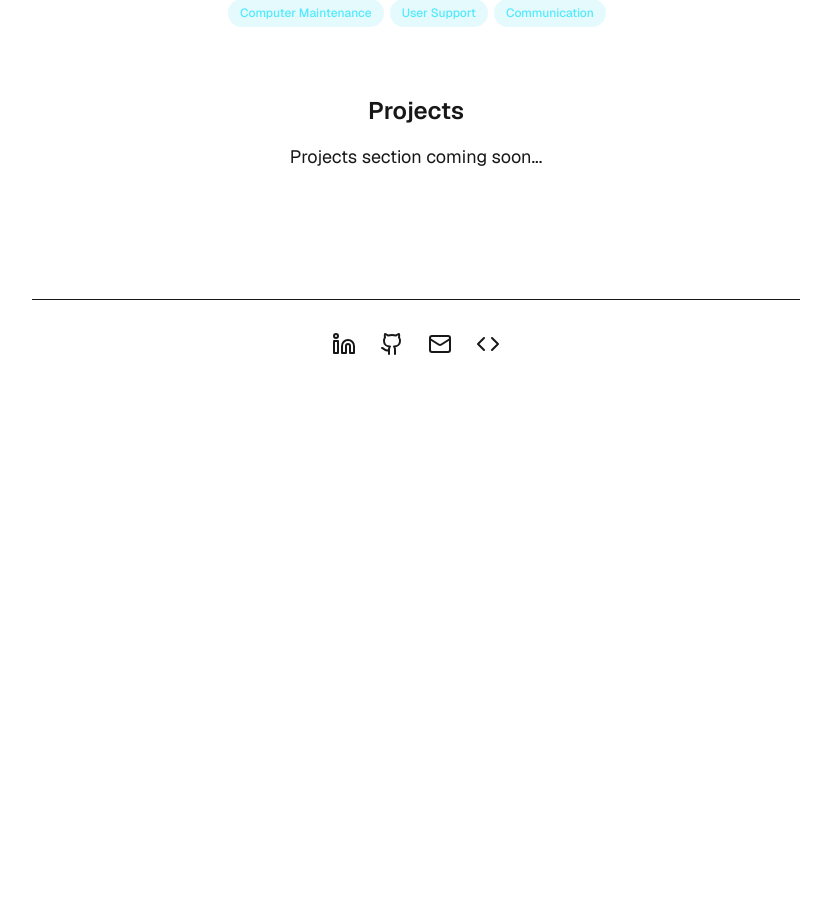
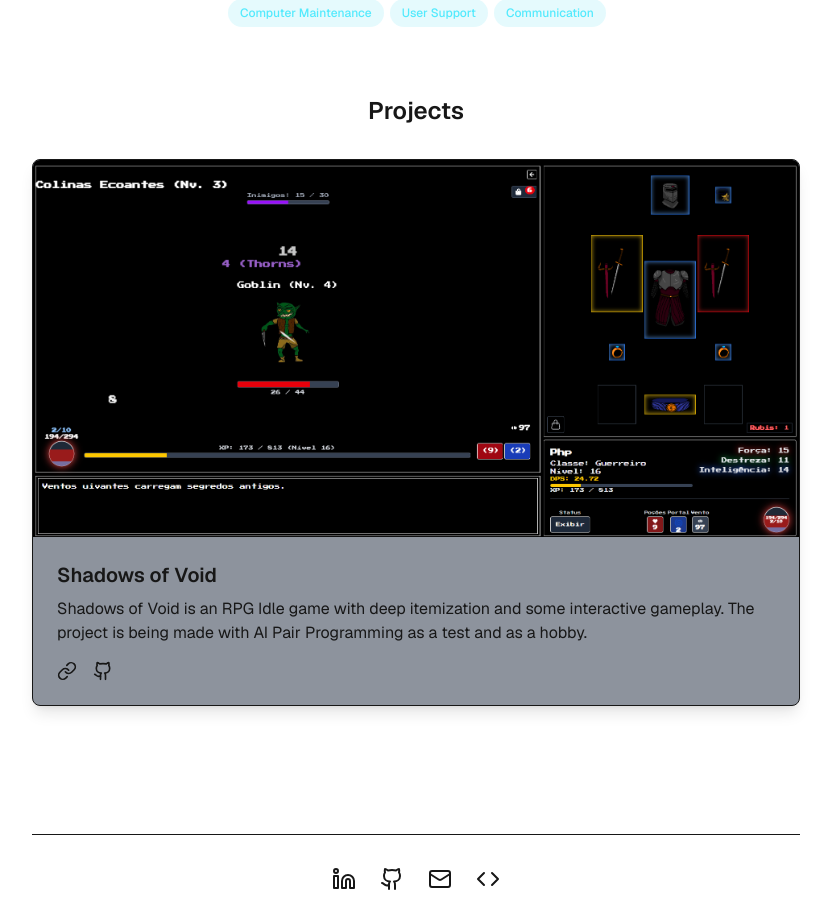
Before and after one commit to dvictorps/portifolio-victor, a Next.js app: page / in a window 1280 px wide. Shown: the part 1316-2219 px from the top of the page, without its empty margins (224-1055 px from the left). Before the commit the page ends 1768 px from the top, so only its background shows below. Built offline with nearby package versions, Linux system fonts and the light colour scheme; no server answers.

Commit message:
Add project section for "Shadows of Void" in English and Portuguese JSON files; create ProjectCard component for displaying project details; update Home page to include project showcase.

```diff
--- a/messages/en.json
+++ b/messages/en.json
@@ -82,5 +82,14 @@
       "description": "IT Assistant, performing computer replacement and maintenance and providing user support.",
       "technologies": ["Computer Maintenance", "User Support", "Communication"]
     }
+  ],
+  "Projects": [
+    {
+      "title": "Shadows of Void",
+      "description": "Shadows of Void is an RPG Idle game with deep itemization and some interactive gameplay. The project is being made with AI Pair Programming as a test and as a hobby.",
+      "imageUrl": "/images/2025-04-20 014724.png",
+      "projectUrl": "https://shadows-of-void.vercel.app/",
+      "repoUrl": null
+    }
   ]
 }
--- a/messages/pt.json
+++ b/messages/pt.json
@@ -82,5 +82,14 @@
       "description": "Assistente de TI, realizando troca e manutenção de computadores e prestando suporte a usuários.",
       "technologies": ["Manutenção de Computadores", "Suporte ao Usuário", "Comunicação"]
     }
+  ],
+  "Projects": [
+    {
+      "title": "Shadows of Void",
+      "description": "Shadows of Void é um jogo RPG Idle com itemização profunda e alguma jogabilidade interativa. O projeto está sendo feito com Programação em Par com IA como teste e como hobby.",
+      "imageUrl": "/images/2025-04-20 014724.png",
+      "projectUrl": "https://shadows-of-void.vercel.app/",
+      "repoUrl": null
+    }
   ]
 }
--- a/src/app/page.tsx
+++ b/src/app/page.tsx
@@ -2,12 +2,14 @@
 
 import { Linkedin, Github, Mail, Code } from "lucide-react";
 import ExperienceCard from "../components/ExperienceCard";
+import ProjectCard from "../components/ProjectCard";
 import { useTranslations } from "next-intl";
 import LanguageSwitcher from "../components/LanguageSwitcher"; // Import the switcher
 
 export default function Home() {
   const t = useTranslations("HomePage");
   const tExp = useTranslations("Experiences");
+  const tProj = useTranslations("Projects");
 
   const experiences = [0, 1, 2].map((index) => ({
     dateRange: tExp(`${index}.dateRange`),
@@ -15,6 +17,14 @@ export default function Home() {
     company: tExp(`${index}.company`),
     description: tExp(`${index}.description`),
     technologies: tExp.raw(`${index}.technologies`),
+  }));
+
+  const projects = [0].map((index) => ({
+    title: tProj(`${index}.title`),
+    description: tProj(`${index}.description`),
+    imageUrl: tProj(`${index}.imageUrl`),
+    projectUrl: tProj(`${index}.projectUrl`),
+    repoUrl: tProj(`${index}.repoUrl`) || null,
   }));
 
   return (
@@ -61,12 +71,21 @@ export default function Home() {
         </section>
 
         <section id="projects" className="mb-16 scroll-mt-16">
-          <h3 className="text-2xl font-semibold text-text-primary mb-4 text-center">
+          <h3 className="text-2xl font-semibold text-text-primary mb-8 text-center">
             {t("projects.title")}
           </h3>
-          <p className="text-lg text-text-muted text-center">
-            {t("projects.comingSoon")}
-          </p>
+          <div className="grid grid-cols-1 gap-8">
+            {projects.map((proj, index) => (
+              <ProjectCard
+                key={index}
+                title={proj.title}
+                description={proj.description}
+                imageUrl={proj.imageUrl}
+                projectUrl={proj.projectUrl}
+                repoUrl={proj.repoUrl}
+              />
+            ))}
+          </div>
         </section>
       </main>
 
--- /dev/null
+++ b/src/components/ProjectCard.tsx
@@ -0,0 +1,76 @@
+import React from "react";
+import Image from "next/image";
+import { Link, Github } from "lucide-react"; // Import icons
+
+interface ProjectCardProps {
+  title: string;
+  description: string;
+  imageUrl: string;
+  projectUrl: string;
+  repoUrl?: string | null; // Optional repo URL
+}
+
+const ProjectCard: React.FC<ProjectCardProps> = ({
+  title,
+  description,
+  imageUrl,
+  projectUrl,
+  repoUrl,
+}) => {
+  return (
+    <div className="mb-12 last:mb-0 overflow-hidden rounded-lg shadow-lg bg-slate-800/50 border border-border-color transition-shadow hover:shadow-cyan-300/20">
+      <a
+        href={projectUrl}
+        target="_blank"
+        rel="noopener noreferrer"
+        aria-label={`${title} (opens project link in a new tab)`}
+      >
+        <Image
+          src={imageUrl}
+          alt={`Thumbnail for ${title}`}
+          width={800} // Adjust width as needed
+          height={450} // Adjust height (e.g., 16:9 ratio)
+          className="w-full object-cover" // Make image cover the area
+        />
+      </a>
+      <div className="p-6">
+        <h4 className="font-semibold text-xl mb-2 text-text-primary">
+          <a
+            href={projectUrl}
+            target="_blank"
+            rel="noopener noreferrer"
+            className="hover:text-accent-hover focus-visible:text-accent-hover transition-colors"
+            aria-label={`${title} (opens project link in a new tab)`}
+          >
+            {title}
+          </a>
+        </h4>
+        <p className="text-text-secondary mb-4">{description}</p>
+        <div className="flex space-x-4 mt-auto">
+          <a
+            href={projectUrl}
+            target="_blank"
+            rel="noopener noreferrer"
+            aria-label="Visit project website (opens in a new tab)"
+            className="text-text-muted hover:text-accent-hover transition-colors"
+          >
+            <Link size={20} />
+          </a>
+          {repoUrl && (
+            <a
+              href={repoUrl}
+              target="_blank"
+              rel="noopener noreferrer"
+              aria-label="Visit code repository (opens in a new tab)"
+              className="text-text-muted hover:text-accent-hover transition-colors"
+            >
+              <Github size={20} />
+            </a>
+          )}
+        </div>
+      </div>
+    </div>
+  );
+};
+
+export default ProjectCard;
```
Also changed, not shown: public/images/2025-04-20 014724.png (added).
